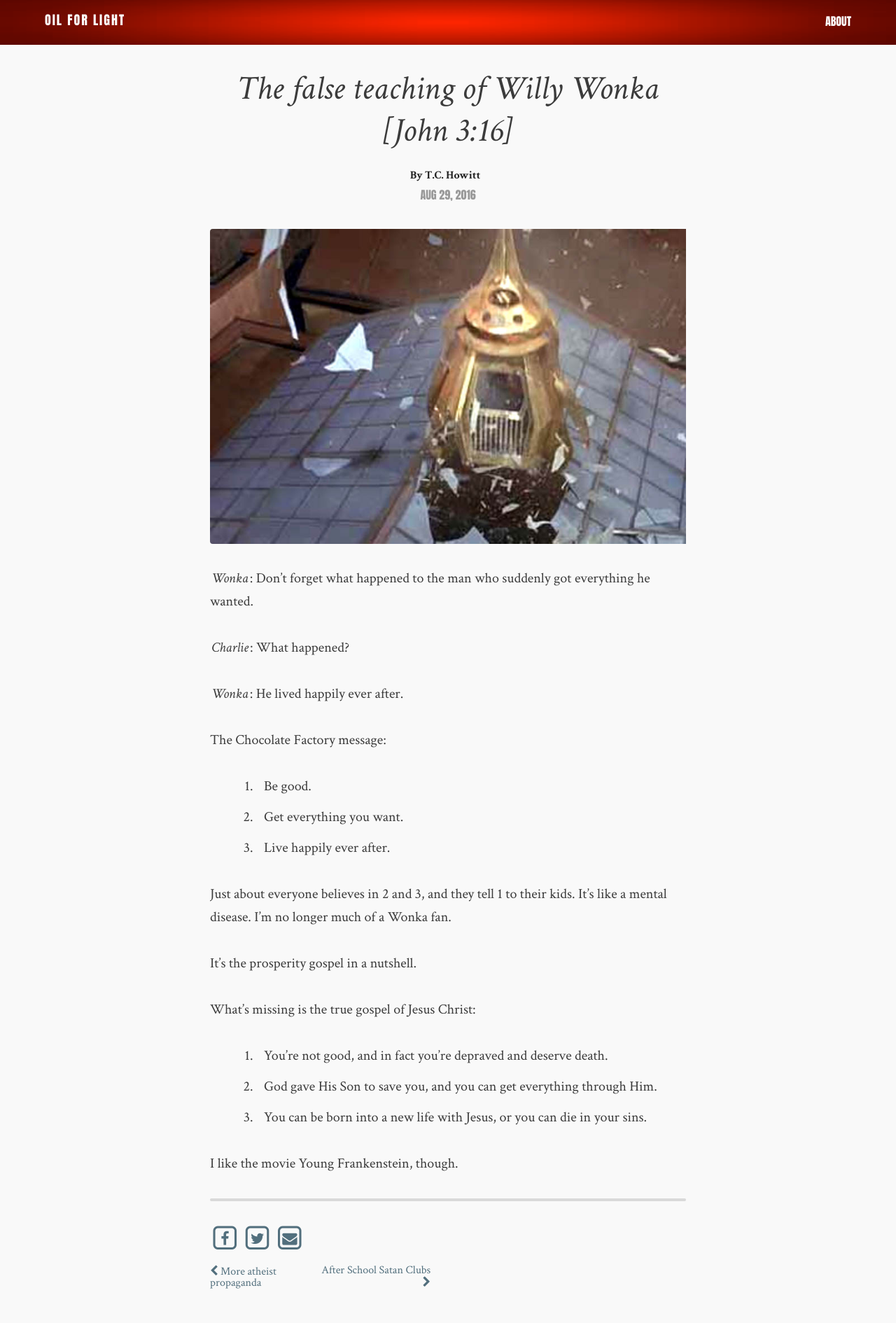
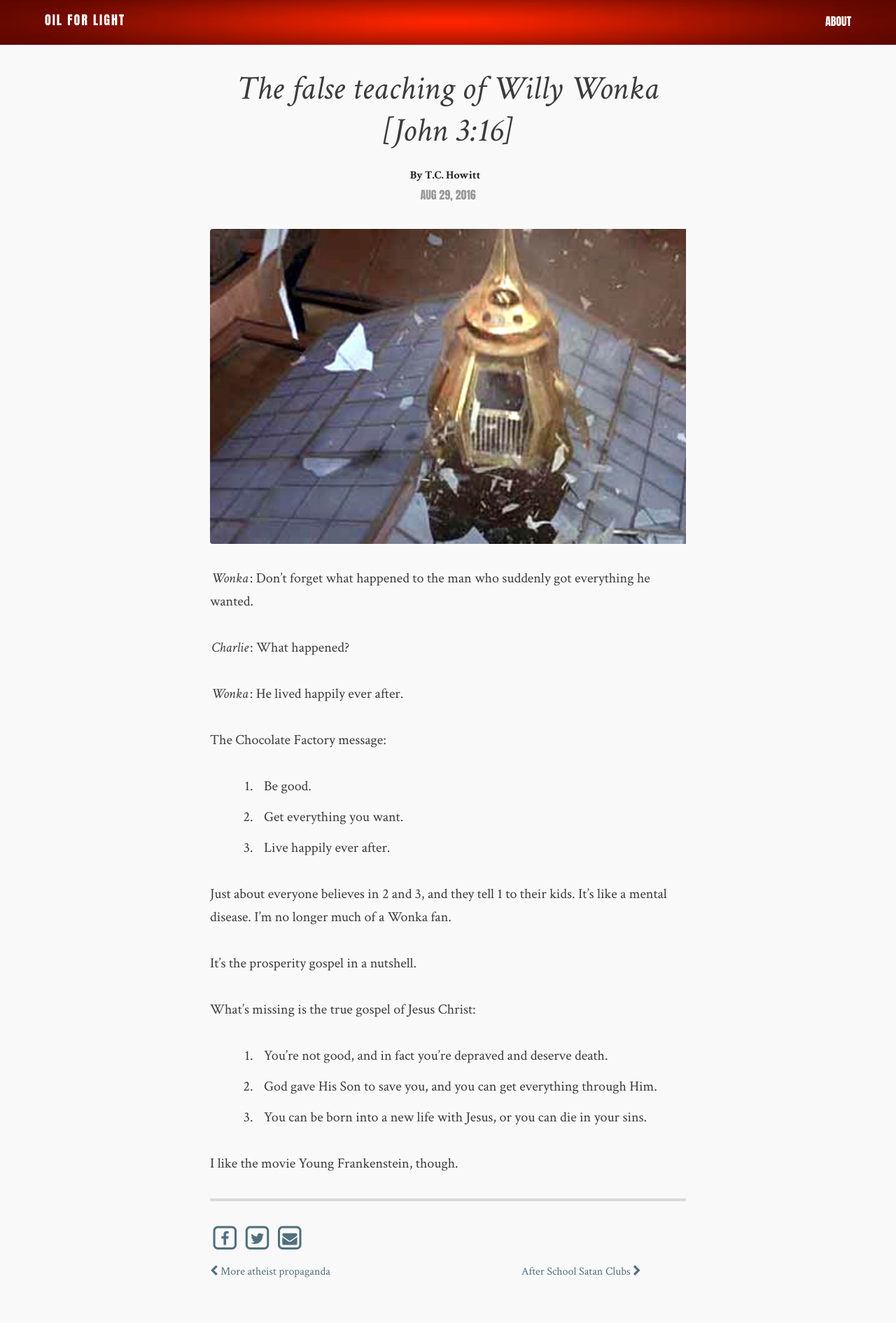
Before and after one commit to flashlightministries/oilforlight, a Jekyll site: the page built from _posts/2016-08-29-willy-wonka-false.md, in a window 1280 px wide. Shown: the whole page at 70% size. Built offline with Jekyll 4.4.1, drawn with Linux system fonts in a browser that asks for light colours; nearby versions of some CDN libraries.

Commit message:
Update _styles.scss

```diff
--- a/_sass/_styles.scss
+++ b/_sass/_styles.scss
@@ -1024,14 +1024,10 @@ div.pagination {
     visibility: hidden;
 }
 
-div.page-nav {
-  display: table-cell;
-  vertical-align: middle;
-}
-
 div.page-nav span {
   display: inline-block;
   width: 45%;
+  vertical-align: middle;
 }
 
 div.page-nav span.align-right {
```
